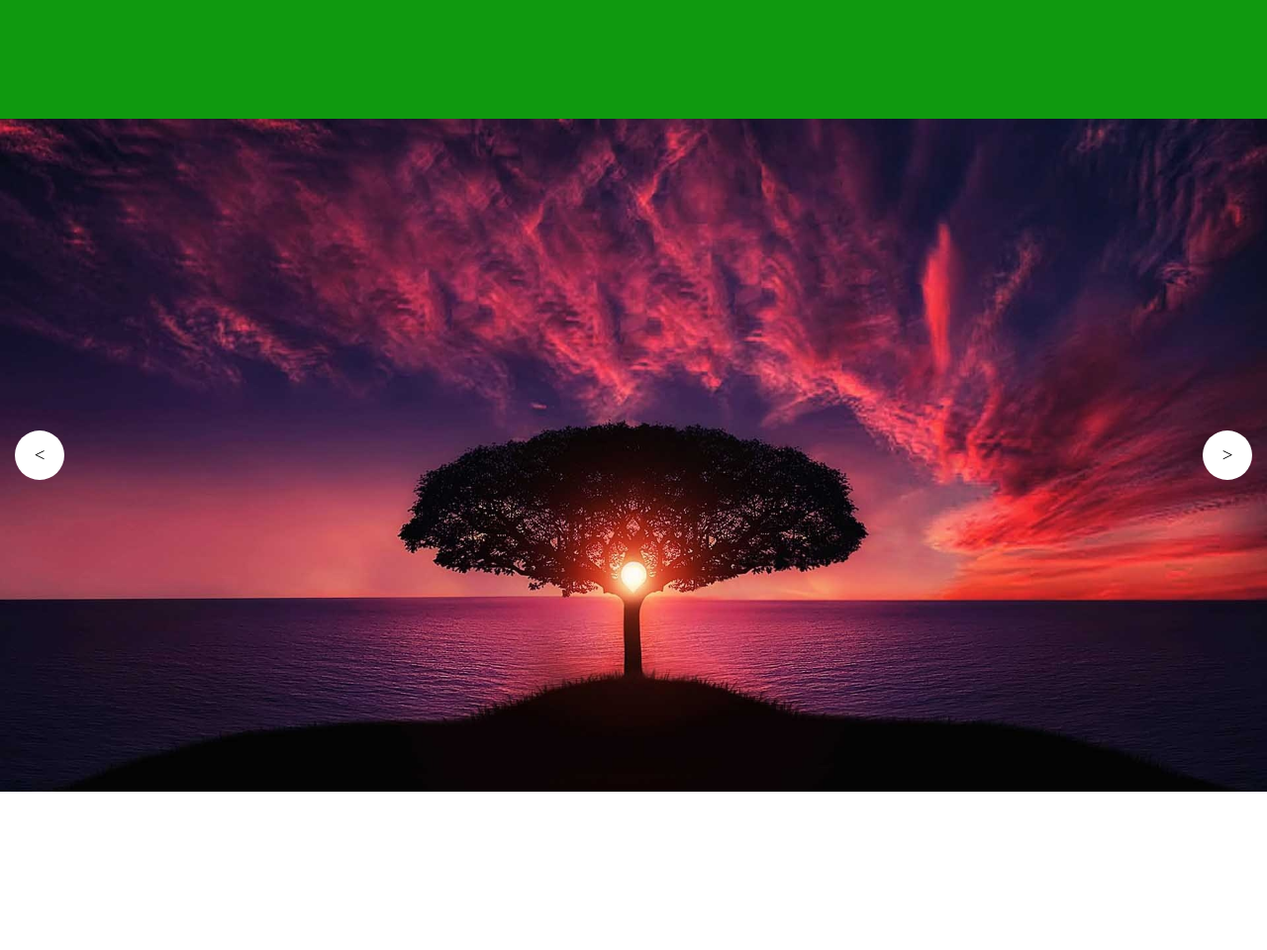
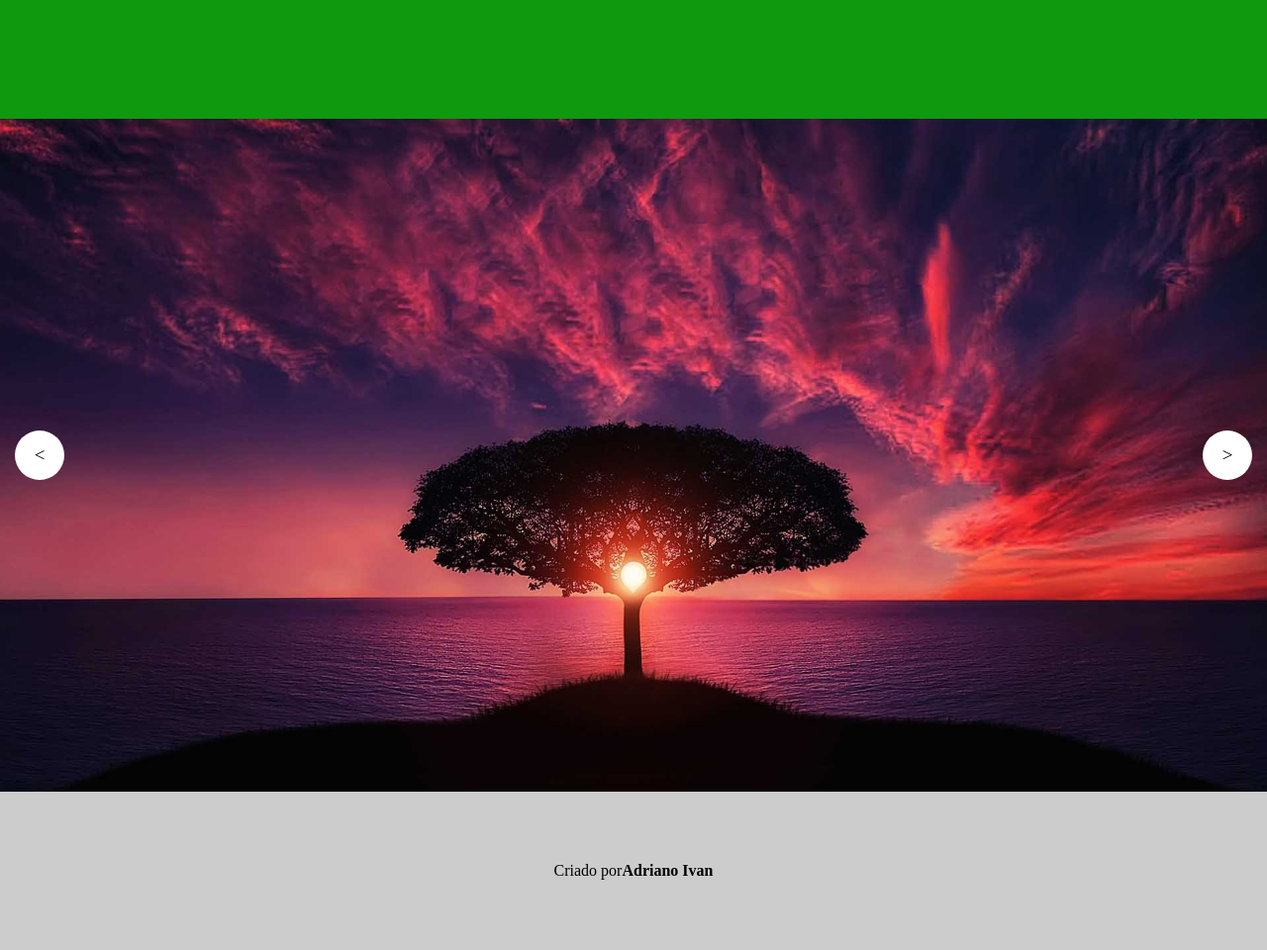
Before and after one commit to Adriano-Ivan/SlideShow, a plain HTML site: page index.html in a window 1280 px wide. Shown: the whole page at 99% size. Before the commit the page ends 800 px from the top, so only its background shows below. Drawn offline with Linux system fonts and the light colour scheme.

Commit message:
Adicionando um footer.

```diff
--- a/index.html
+++ b/index.html
@@ -24,7 +24,7 @@
       </div>
     </header>
     <main></main>
-    <footer></footer>
+    <footer>Criado por <b>Adriano Ivan</b></footer>
     <script src="script.js"></script>
   </body>
 </html>
--- a/style.css
+++ b/style.css
@@ -1,5 +1,8 @@
 * {
   box-sizing: border-box;
+}
+html {
+  overflow-x: hidden;
 }
 body {
   margin: 0;
@@ -58,3 +61,11 @@ header {
   background-color: #fff;
   cursor: pointer;
 }
+footer {
+  height: 20vh;
+  text-align: center;
+  display: flex;
+  justify-content: center;
+  align-items: center;
+  background-color: #ccc;
+}
```
